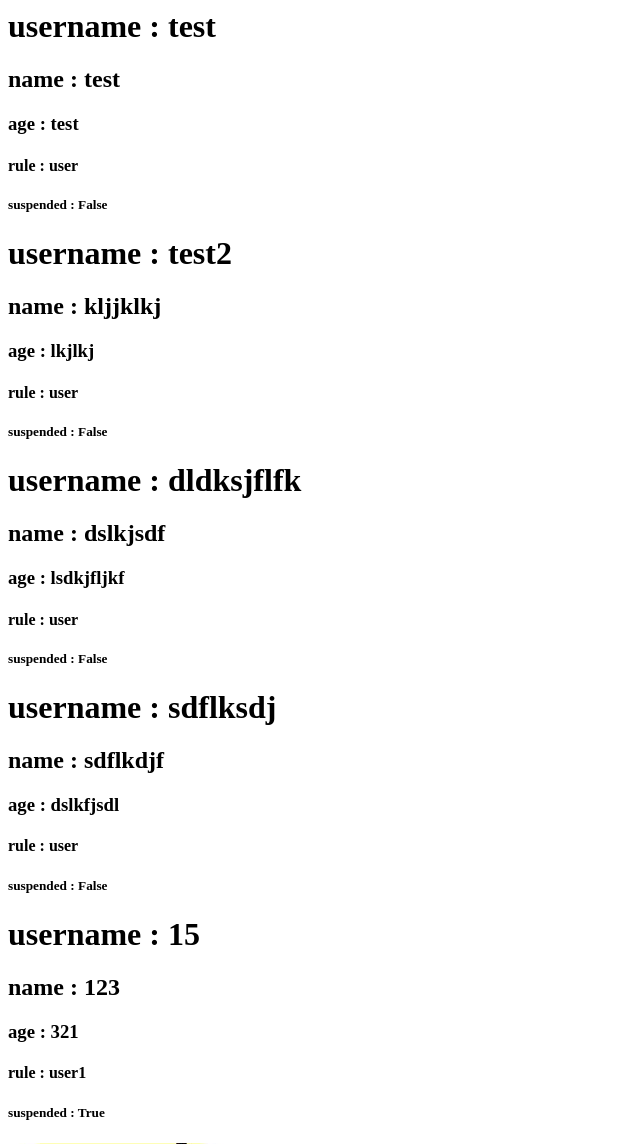
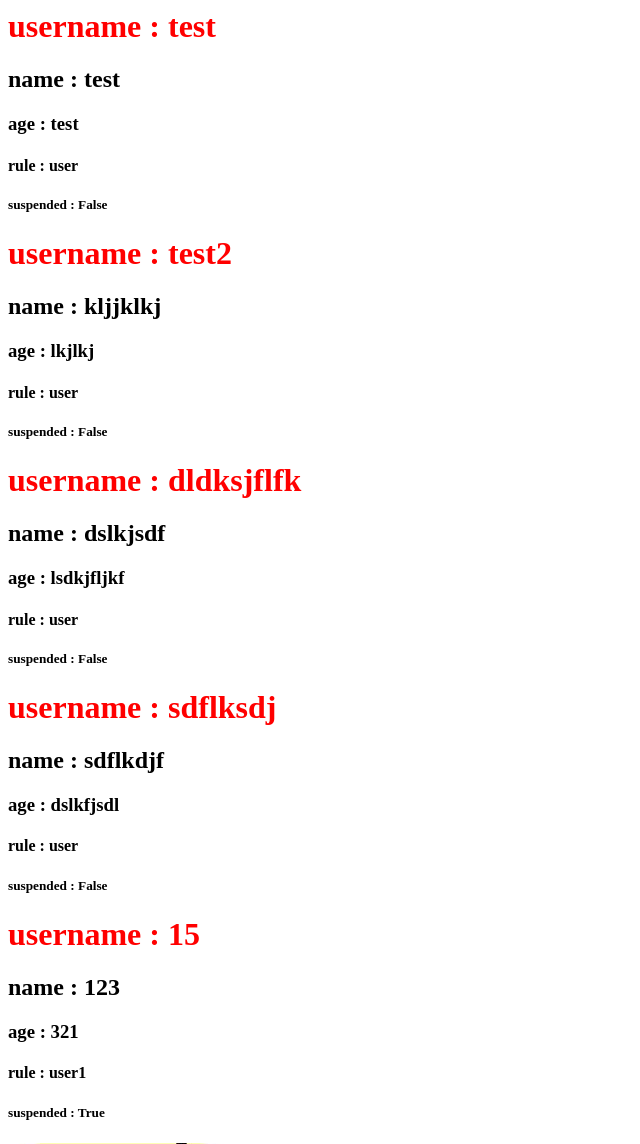
Before and after one commit to anotherparsa/pythonProjects, a Django app: page /accounts/ in a window 1280 px wide. Shown: the top 1144 px of the page, without its empty margins (0-640 px from the left). Run offline with Django 5.2, Linux system fonts and the light colour scheme; data comes from the database, SQL or seed files in the repository.

Commit message:
working with exteranl css file

```diff
--- /dev/null
+++ b/Django/myproject/mysecondapp/static/mysecondapp/styles.css
@@ -0,0 +1,3 @@
+h1{
+    color: red;
+}
--- a/Django/myproject/mysecondapp/templates/mysecondapp/accounts.html
+++ b/Django/myproject/mysecondapp/templates/mysecondapp/accounts.html
@@ -2,6 +2,7 @@
 <html>
     <head>
         <title> accounts </title>
+        <link rel="stylesheet" href="{% static "mysecondapp/styles.css" %}">
     </head>
 
     <body>
```
